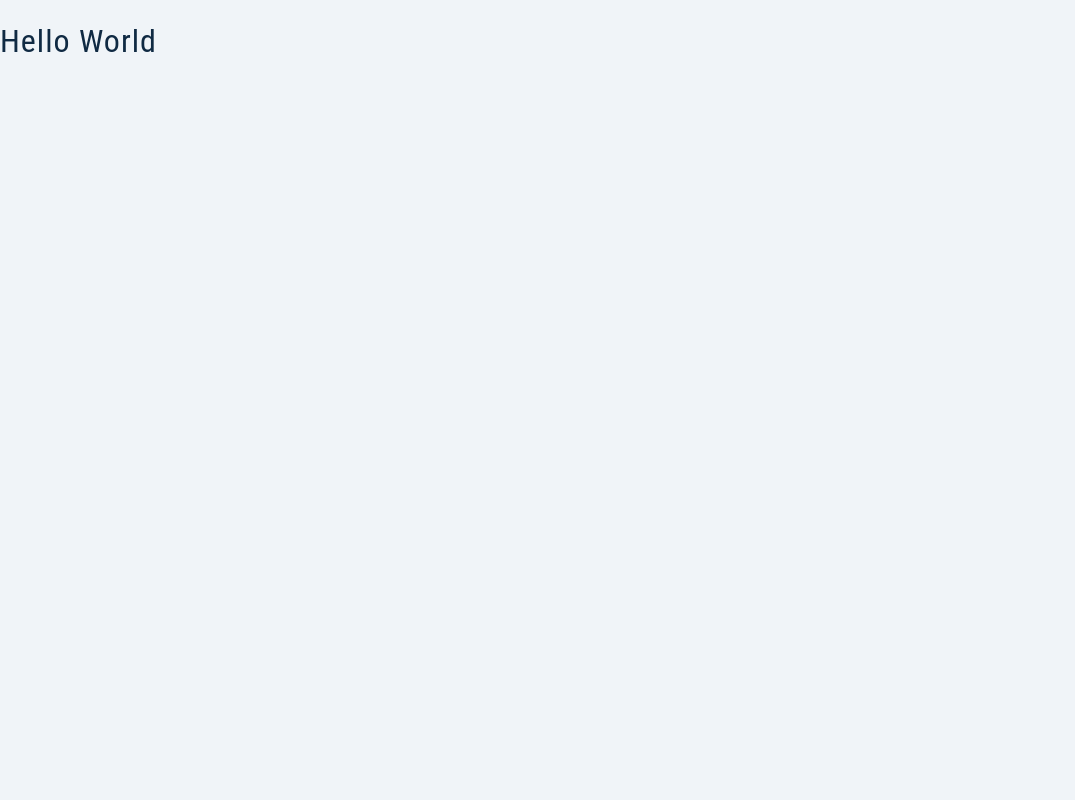
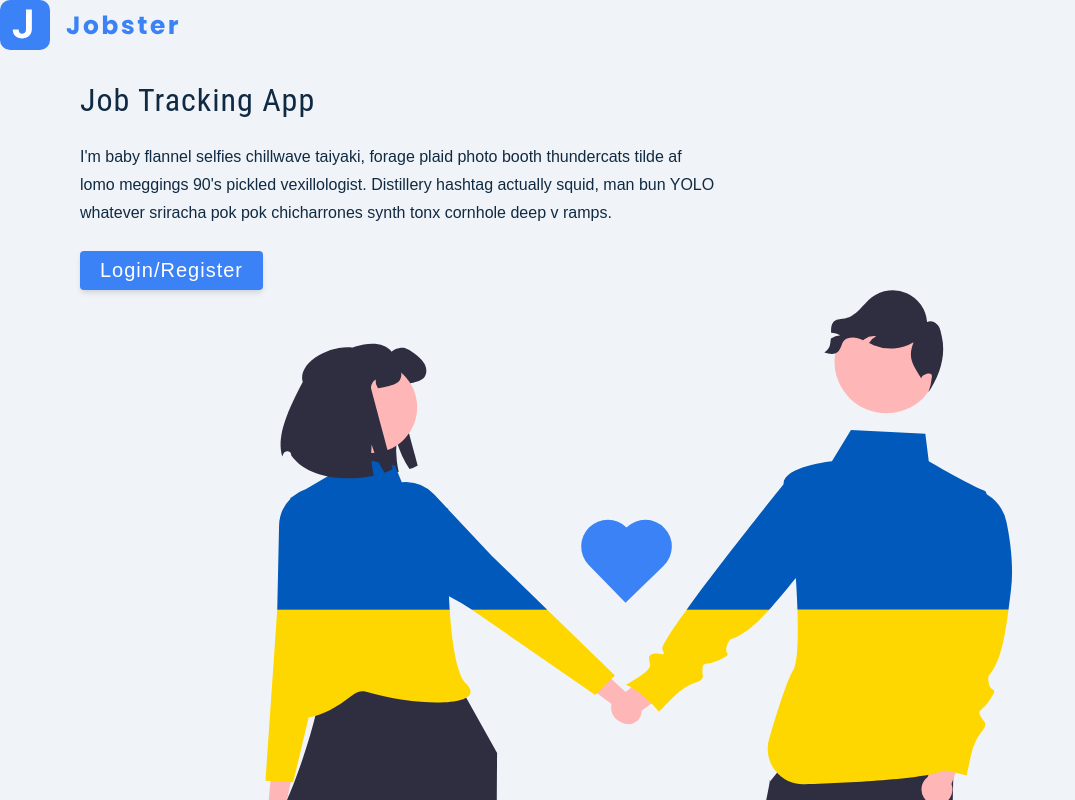
Before and after one commit to aljorgevi/find-job-redux, a React (Create React App) app: page / in a window 1280 px wide. Shown: the top 800 px of the page, without its empty margins (0-1075 px from the left). Built offline with nearby package versions, Linux system fonts and the light colour scheme.

Commit message:
add landing page

```diff
--- a/src/App.js
+++ b/src/App.js
@@ -1,9 +1,11 @@
+import Landing from './pages/Landing';
+
 function App() {
-  return (
-    <div className='App'>
-      <h1>Hello world</h1>
-    </div>
-  )
+	return (
+		<div className='App'>
+			<Landing />
+		</div>
+	);
 }
 
-export default App
+export default App;
--- /dev/null
+++ b/src/pages/Landing.js
@@ -0,0 +1,30 @@
+import logo from '../assets/images/logo.svg';
+import main from '../assets/images/main.svg';
+
+const Landing = () => {
+	return (
+		<main>
+			<nav>
+				<img src={logo} alt='company logo' />
+			</nav>
+			<div className='container page'>
+				{/* info */}
+				<div className='info'>
+					<h1>
+						Job <span>tracking</span> app
+					</h1>
+					<p>
+						I'm baby flannel selfies chillwave taiyaki, forage plaid photo booth
+						thundercats tilde af lomo meggings 90's pickled vexillologist.
+						Distillery hashtag actually squid, man bun YOLO whatever sriracha
+						pok pok chicharrones synth tonx cornhole deep v ramps.
+					</p>
+					<button className='btn btn-hero'>Login/Register</button>
+				</div>
+				<img className='img main-img' src={main} alt='company couple' />
+			</div>
+		</main>
+	);
+};
+
+export default Landing;
```
Also changed, not shown: src/index.js (+10 -10 lines).
